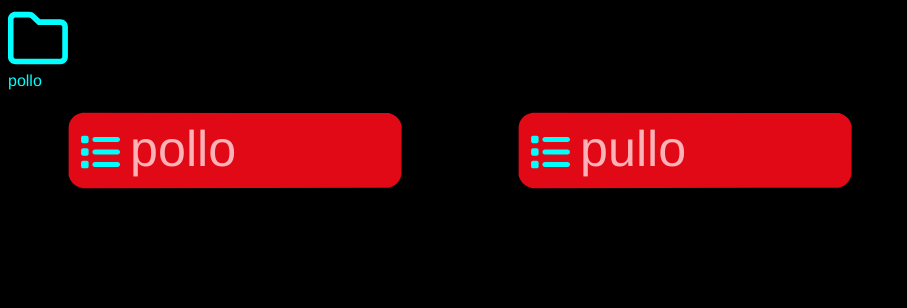
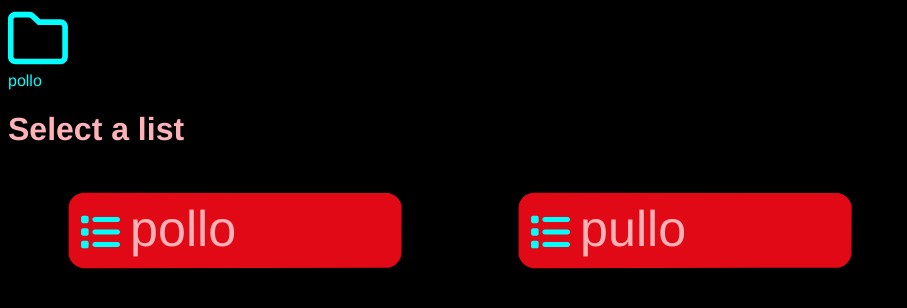
Before and after one commit to onecseven/30-30-react-prototype, a React app: page / in a window 1280 px wide. Both pictures are taken after a click on the element 640 px from the left and 40 px from the top of the page. Shown: the top 308 px of the page, without its empty margins (0-907 px from the left). Built offline with nearby package versions, Linux system fonts and the light colour scheme; the HTML template or start-up script is replaced by a standard one.

Commit message:
filled the todo

```diff
--- a/src/components/Picker/Picker.tsx
+++ b/src/components/Picker/Picker.tsx
@@ -2,20 +2,23 @@ import React from "react"
 import { useTaskListPickerStore } from "../../store/store"
 import { PickerCard } from "./PickerCard"
 
-export const Picker = () => {
+interface PickerProps {
+  swap: () => void
+}
+
+export const Picker = ({swap}: PickerProps) => {
   let { taskLists, dispatch } = useTaskListPickerStore((state) => state)
-  let select = (id: string) => () => dispatch("select", id)
+  let select = (id: string) => () => (dispatch("select", id), swap())
   return (
     <>
-      {taskLists.map((tasklist) => (
-        <>
-          <PickerCard name={tasklist.name} onClick={select(tasklist.id)}/>
-        </>
-      ))}
+      <div className="pickerView">
+        <h1 style={{ color: "#fcb2b6" }}>Select a list</h1>
+        {taskLists.map((tasklist) => (
+          <>
+            <PickerCard name={tasklist.name} onClick={select(tasklist.id)} />
+          </>
+        ))}
+      </div>
     </>
   )
 }
-
-// TODO Picker Button
-// Picker View
-//
```
